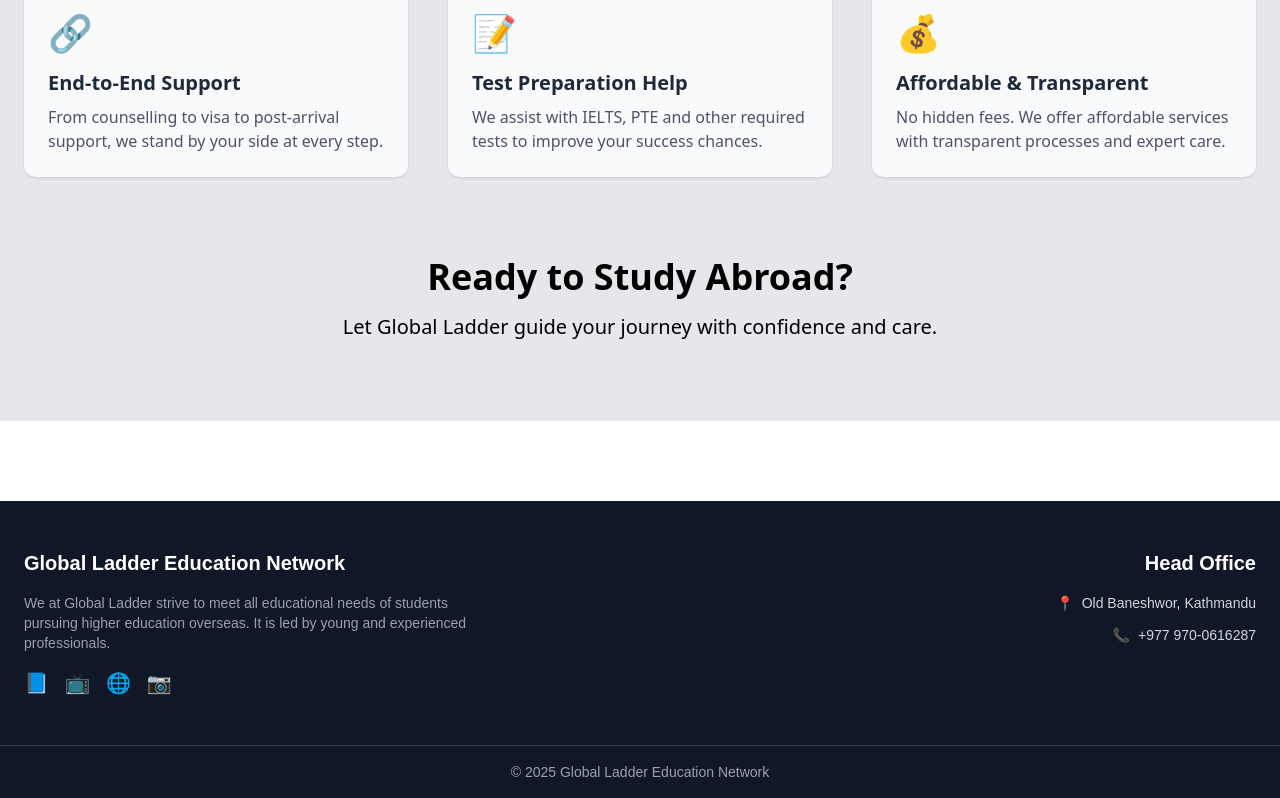
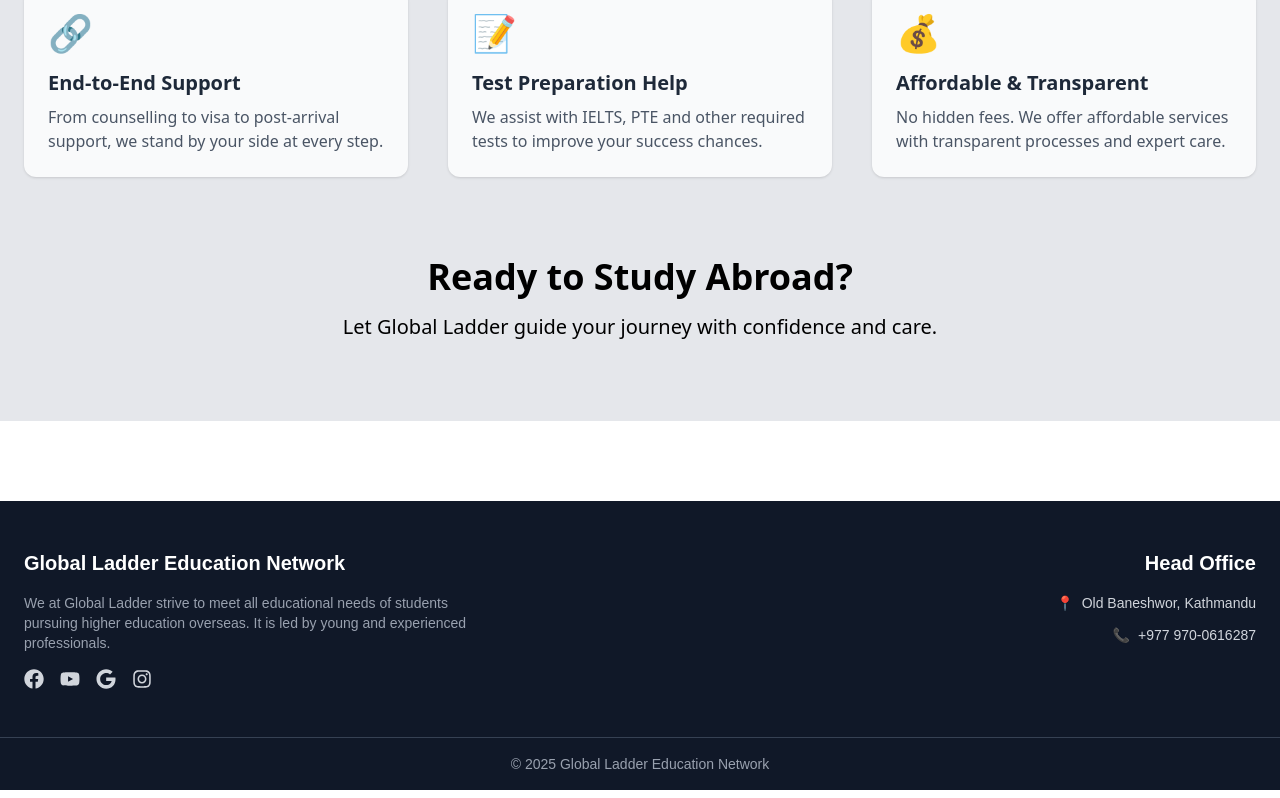
Before and after one commit to rosham07/Global-ladder, a React (Vite) app: page / in a window 1280 px wide. Shown: the part 1692-2490 px from the top of the page. Built offline with nearby package versions, Linux system fonts and the light colour scheme; a web font is replaced by a local one.

Commit message:
added components

```diff
--- a/package.json
+++ b/package.json
@@ -17,6 +17,7 @@
     "lucide-react": "^0.507.0",
     "react": "^19.0.0",
     "react-dom": "^19.0.0",
+    "react-icons": "^5.5.0",
     "react-router-dom": "^7.5.3",
     "react-scroll": "^1.9.3"
   },
--- a/src/Components/Footer.jsx
+++ b/src/Components/Footer.jsx
@@ -1,3 +1,5 @@
+import { FaFacebook, FaYoutube, FaGoogle, FaInstagram } from 'react-icons/fa';
+
 export default function Footer() {
   return (
     <footer className="bg-gray-900 text-white mt-20">
@@ -10,10 +12,18 @@
             It is led by young and experienced professionals.
           </p>
           <div className="flex items-center space-x-4 text-xl text-gray-300">
-            <a href="#" aria-label="Facebook" className="hover:text-white">📘</a>
-            <a href="#" aria-label="YouTube" className="hover:text-white">📺</a>
-            <a href="#" aria-label="Google" className="hover:text-white">🌐</a>
-            <a href="#" aria-label="Instagram" className="hover:text-white">📷</a>
+            <a href="#" aria-label="Facebook" className="hover:text-white">
+              <FaFacebook />
+            </a>
+            <a href="#" aria-label="YouTube" className="hover:text-white">
+              <FaYoutube />
+            </a>
+            <a href="#" aria-label="Google" className="hover:text-white">
+              <FaGoogle />
+            </a>
+            <a href="#" aria-label="Instagram" className="hover:text-white">
+              <FaInstagram />
+            </a>
           </div>
         </div>
 
```
Also changed, not shown: 1 other file (tests, documents, lock files or other folders).
